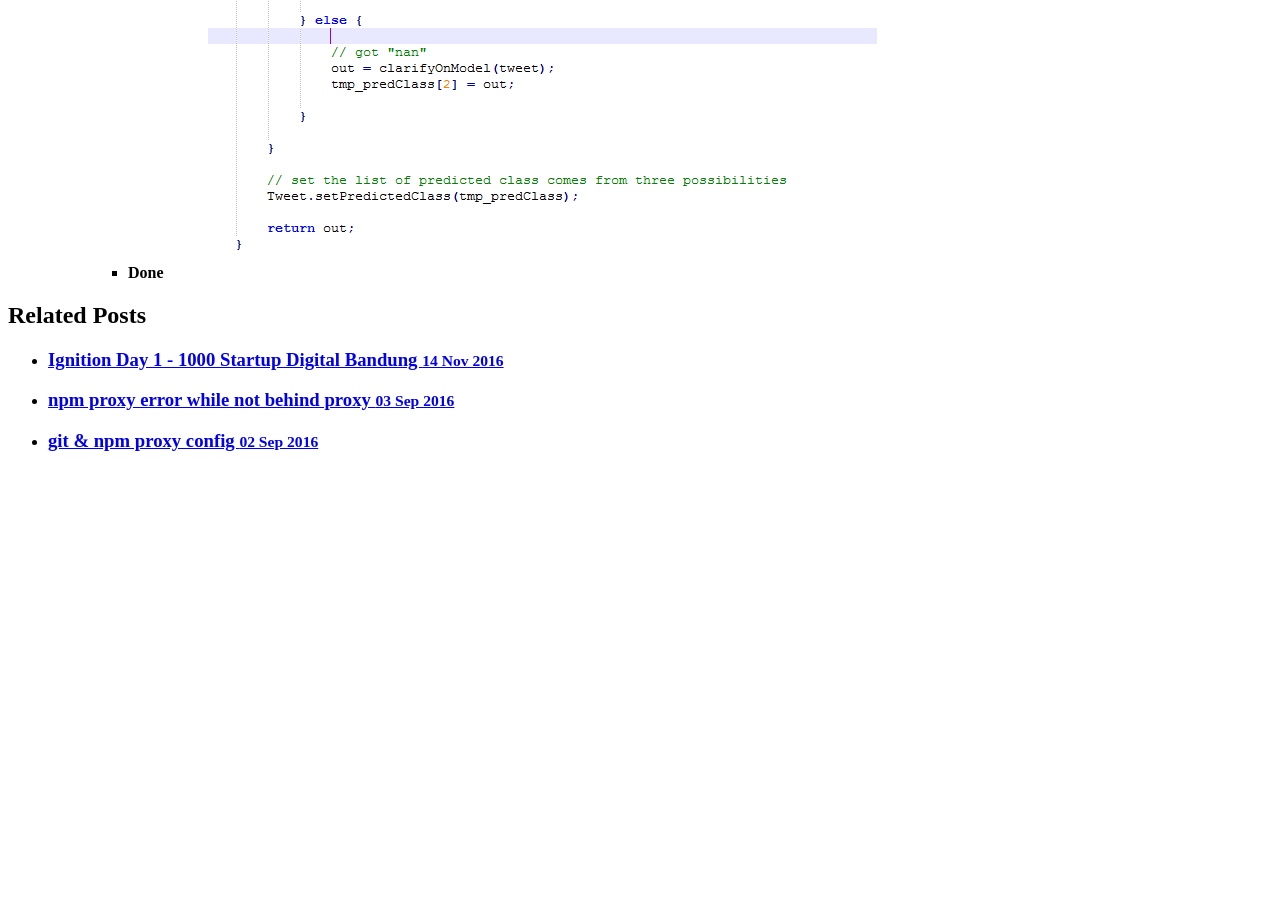
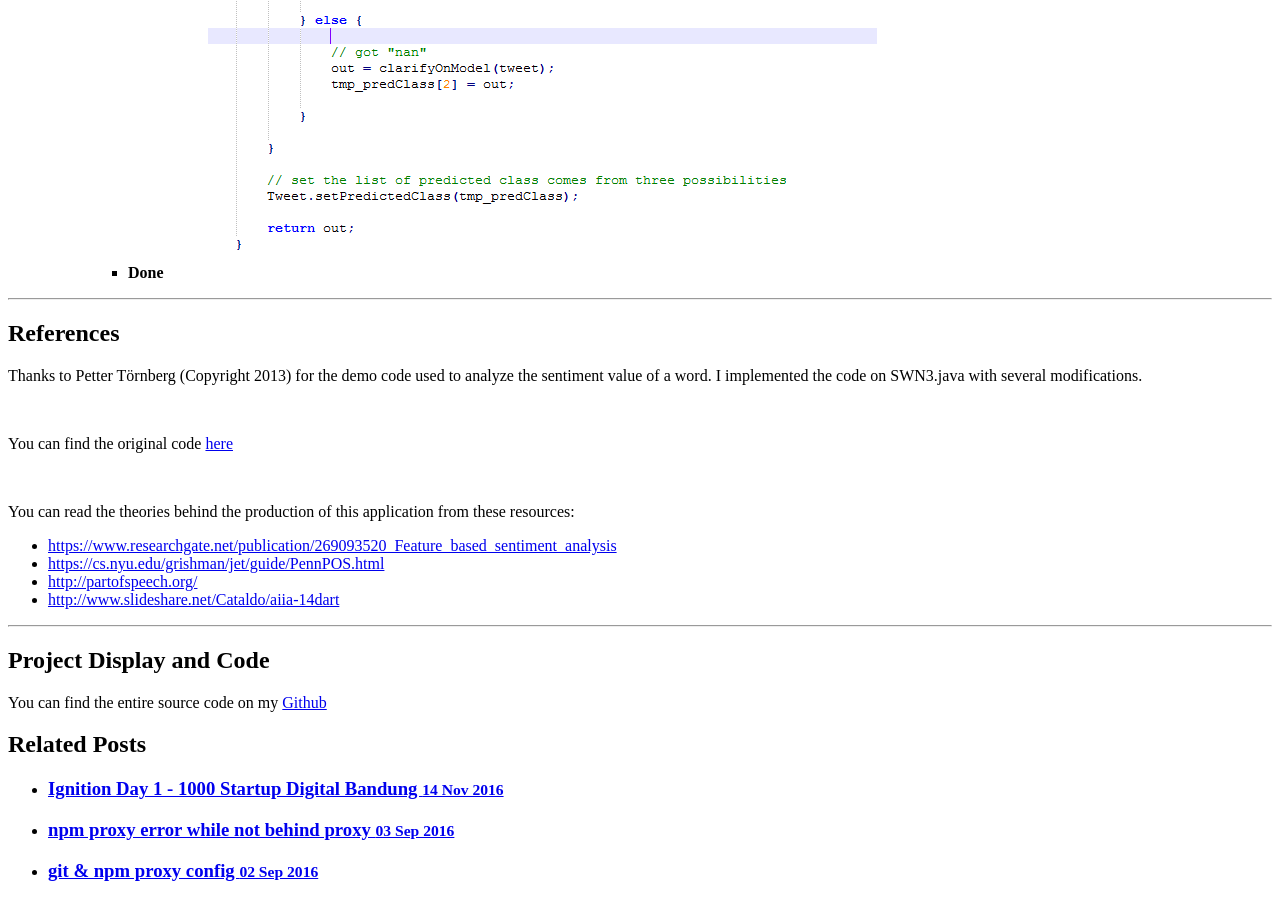
Before and after one commit to albertusk95/albertusk95.github.io, a Jekyll site: the page built from _posts/DataMining/2016-12-26-sentiment-analysis.md, in a window 1280 px wide and 900 px high, scrolled down 8800 px. Built offline with Jekyll 4.4.1, drawn with Linux system fonts in a browser that asks for light colours; before the commit the page ends 9271 px from its top, so only the background shows below that.

Commit message:
update Sentiment Analysis post

```diff
--- a/_posts/DataMining/2016-12-26-sentiment-analysis.md
+++ b/_posts/DataMining/2016-12-26-sentiment-analysis.md
@@ -515,3 +515,30 @@ In this part, I will explain the core principal of this Sentiment Analysis and s
 		</ul>
 	</li>
 </ul>
+
+-----
+
+## References
+
+Thanks to Petter Törnberg (Copyright 2013) for the demo code used to analyze the sentiment value of a word. I implemented the code on SWN3.java with several modifications.
+
+<br />
+
+You can find the original code [here](sentiwordnet.isti.cnr.it/code/SentiWordNetDemoCode.java)
+
+<br />
+
+You can read the theories behind the production of this application from these resources:
+
+<ul>
+    <li><a href="https://www.researchgate.net/publication/269093520_Feature_based_sentiment_analysis">https://www.researchgate.net/publication/269093520_Feature_based_sentiment_analysis</a></li>
+    <li><a href="https://cs.nyu.edu/grishman/jet/guide/PennPOS.html">https://cs.nyu.edu/grishman/jet/guide/PennPOS.html</a></li>
+    <li><a href="http://partofspeech.org/">http://partofspeech.org/</a></li>
+    <li><a href="http://www.slideshare.net/Cataldo/aiia-14dart">http://www.slideshare.net/Cataldo/aiia-14dart</a></li>
+</ul>
+
+-----
+
+## Project Display and Code
+
+You can find the entire source code on my [Github](https://github.com/albertusk95/sentiment-analysis-twitter)
```
